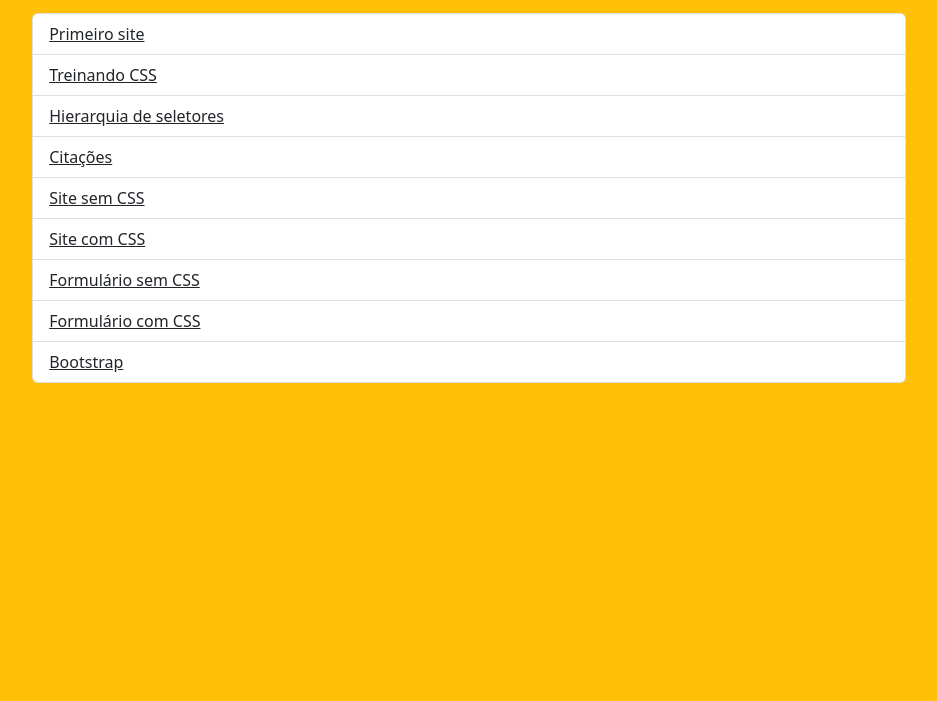
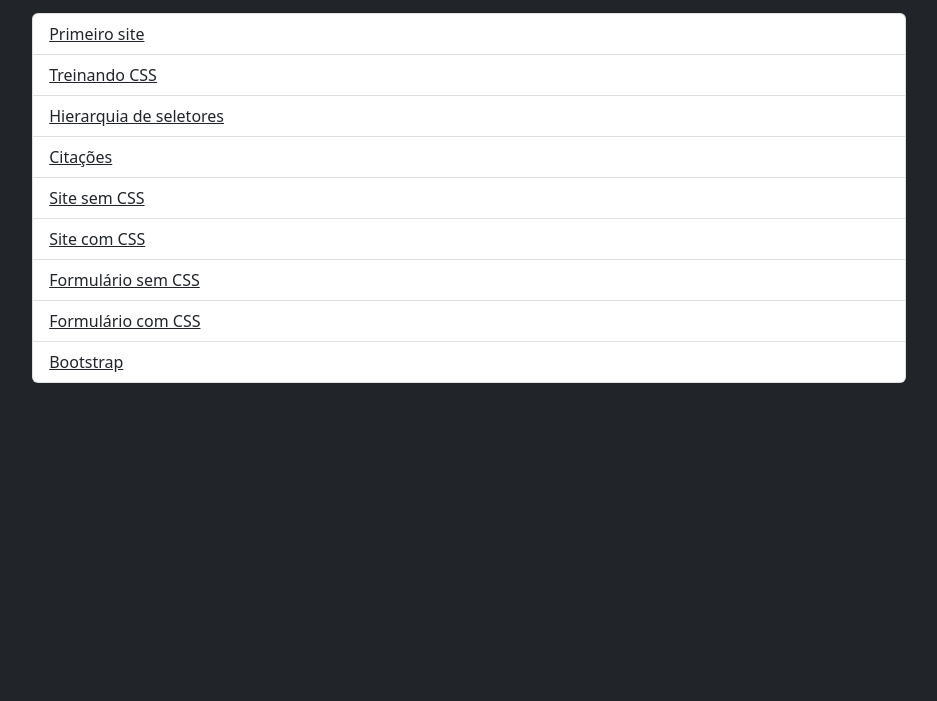
Before and after one commit to prajog/Index.html, a plain HTML site: page index.html in a window 1280 px wide. Shown: the part 99-800 px from the top of the page, without its empty margins (171-1108 px from the left). Drawn offline with nearby package versions, Linux system fonts and the light colour scheme.

Commit message:
Update index.html

```diff
--- a/index.html
+++ b/index.html
@@ -26,7 +26,7 @@
         <link rel="icon" href="img/icon.png">
         <link href="https://cdn.jsdelivr.net/npm/bootstrap@5.2.0-beta1/dist/css/bootstrap.min.css" rel="stylesheet" integrity="sha384-0evHe/X+R7YkIZDRvuzKMRqM+OrBnVFBL6DOitfPri4tjfHxaWutUpFmBp4vmVor" crossorigin="anonymous">
     </head>
-    <body class="text-bg-warning p-3">
+    <body class="text-bg-dark p-3">
         <header>
             <div class="title"><h1>Página principal</h1></div>
             <p>Acesso às outras páginas:</p>
```
